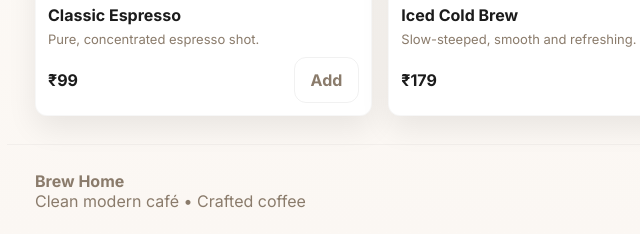
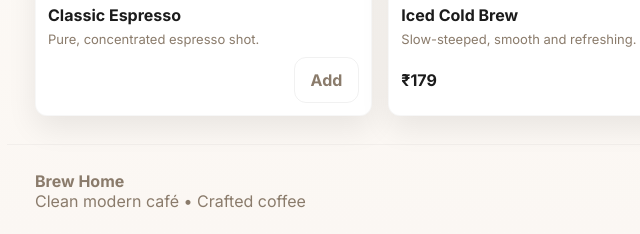
Before and after one commit to Anushree-BS/cafe, a plain HTML site: page index.html in a window 1280 px wide. Shown: the part 808-1042 px from the top of the page, 83-723 px from the left. Drawn offline with nearby package versions, Linux system fonts and the light colour scheme.

Commit message:
Update index.html

```diff
--- a/index.html
+++ b/index.html
@@ -148,7 +148,7 @@ a{color:inherit;text-decoration:none}
         <img src="https://images.unsplash.com/photo-1511920170033-f8396924c348" alt="coffee 1">
         <h5>Classic Espresso</h5>
         <p>Pure, concentrated espresso shot.</p>
-        <div class="foot"><strong>₹99</strong><a href="products.html" class="btn btn-ghost">Add</a></div>
+        <div class="foot"><strong></strong><a href="products.html" class="btn btn-ghost">Add</a></div>
       </div>
 
       <div class="preview-card">
```
